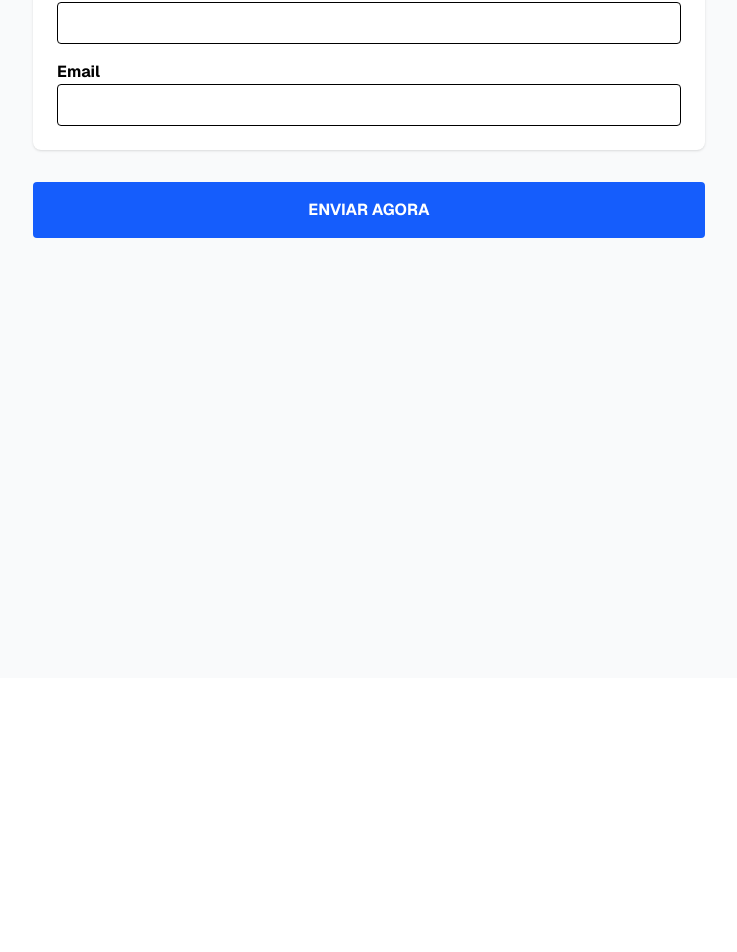
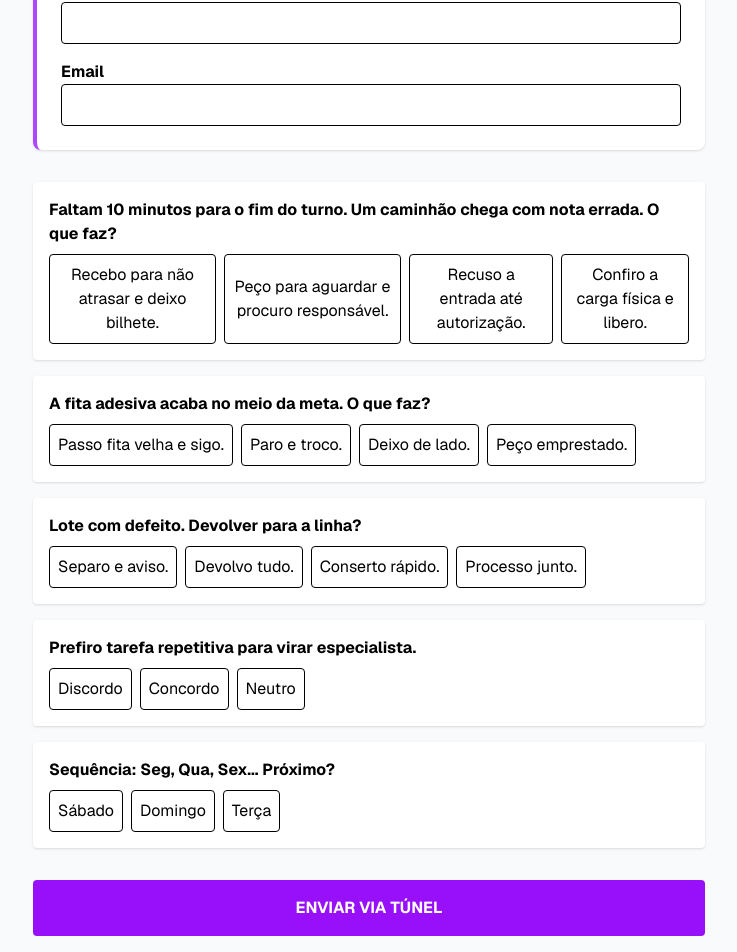
Before and after one commit to ggbrielmesquita-ux/sistema-rh, a Next.js app: page / in a window 1280 px wide. Shown: the part 122-1074 px from the top of the page, without its empty margins (271-1008 px from the left). Before the commit the page ends 800 px from the top, so only its background shows below. Built offline with nearby package versions, Linux system fonts and the light colour scheme.

Commit message:
adicionando tunel api

```diff
--- /dev/null
+++ b/app/api/salvar/route.ts
@@ -0,0 +1,30 @@
+import { createClient } from '@supabase/supabase-js';
+import { NextResponse } from 'next/server';
+
+export async function POST(request: Request) {
+  try {
+    const body = await request.json();
+
+    // Cria a conexão direto no servidor
+    const supabase = createClient(
+      process.env.NEXT_PUBLIC_SUPABASE_URL!,
+      process.env.NEXT_PUBLIC_SUPABASE_ANON_KEY!
+    );
+
+    // Tenta salvar
+    const { data, error } = await supabase
+      .from('candidates')
+      .insert([body]);
+
+    if (error) {
+      console.error('Erro do Supabase:', error);
+      return NextResponse.json({ error: error.message }, { status: 500 });
+    }
+
+    return NextResponse.json({ success: true, data });
+
+  } catch (err: any) {
+    console.error('Erro no Servidor:', err);
+    return NextResponse.json({ error: 'Erro interno no servidor' }, { status: 500 });
+  }
+}
--- a/app/page.tsx
+++ b/app/page.tsx
@@ -1,8 +1,7 @@
 'use client';
 import { useState } from 'react';
-import { supabase } from '../lib/supabaseClient';
+// NÃO importamos mais o supabase aqui. O navegador não toca mais no banco.
 
-// === DADOS DAS PERGUNTAS ===
 const FULL_QUESTIONS = [
   { id: 1, order_index: 1, category: 'Situacional', text: 'Faltam 10 minutos para o fim do turno. Um caminhão chega com nota errada. O que faz?', options: [{ id: 101, text: 'Recebo para não atrasar e deixo bilhete.', score_rit: 2, score_dis: -2 }, { id: 102, text: 'Peço para aguardar e procuro responsável.', score_res: 2 }, { id: 103, text: 'Recuso a entrada até autorização.', score_dis: 2 }, { id: 104, text: 'Confiro a carga física e libero.', score_det: -2 }] },
   { id: 2, order_index: 2, category: 'Situacional', text: 'A fita adesiva acaba no meio da meta. O que faz?', options: [{ id: 201, text: 'Passo fita velha e sigo.', score_rit: 2 }, { id: 202, text: 'Paro e troco.', score_det: 2 }, { id: 203, text: 'Deixo de lado.', score_dis: 1 }, { id: 204, text: 'Peço emprestado.', score_eqp: -1 }] },
@@ -15,12 +14,11 @@ export default function Home() {
   const [questions] = useState<any[]>(FULL_QUESTIONS);
   const [answers, setAnswers] = useState<Record<number, any>>({});
   const [result, setResult] = useState<any>(null);
+
   const [candidateName, setCandidateName] = useState('');
   const [candidateEmail, setCandidateEmail] = useState('');
-
-  // ESTADO NOVO PARA MOSTRAR O ERRO REAL
+  const [savingStatus, setSavingStatus] = useState<'idle' | 'saving' | 'success' | 'error'>('idle');
   const [errorMsg, setErrorMsg] = useState('');
-  const [savingStatus, setSavingStatus] = useState<'idle' | 'saving' | 'success' | 'error'>('idle');
 
   const handleSelect = (questionId: number, option: any) => {
     setAnswers((prev) => ({ ...prev, [questionId]: option }));
@@ -32,39 +30,52 @@ export default function Home() {
       return;
     }
 
-    // Cálculo simplificado
+    // Calcula nota (simplificado)
     let scores = { dis: 0, rot: 0, res: 0, det: 0, rit: 0, eqp: 0 };
     Object.values(answers).forEach((opt: any) => {
       scores.dis += opt.score_dis || 0;
-      // ... (outros scores)
+      scores.rot += opt.score_rot || 0;
+      scores.res += opt.score_res || 0;
+      scores.det += opt.score_det || 0;
+      scores.rit += opt.score_rit || 0;
+      scores.eqp += opt.score_eqp || 0;
     });
 
-    // Simula pontuação só para testar
-    const finalScore = 50;
+    // Simulação da nota para o teste
+    const finalScore = 50 + (scores.res * 2);
+
     setResult({ percentage: finalScore, details: scores });
     setSavingStatus('saving');
-    setErrorMsg(''); // Limpa erro anterior
+    setErrorMsg('');
 
     try {
-      console.log("Tentando salvar...");
+      console.log("Enviando para o Túnel API...");
 
-      const { error } = await supabase
-        .from('candidates')
-        .insert([{
-            name: candidateName,
-            email: candidateEmail,
-            score: finalScore,
-            details: scores
-        }]);
+      // AQUI ESTÁ A MÁGICA: Chamamos a nossa própria API, não o Supabase direto
+      const response = await fetch('/api/salvar', {
+        method: 'POST',
+        headers: {
+          'Content-Type': 'application/json',
+        },
+        body: JSON.stringify({
+          name: candidateName,
+          email: candidateEmail,
+          score: finalScore,
+          details: scores
+        }),
+      });
 
-      if (error) throw error;
+      const data = await response.json();
+
+      if (!response.ok) {
+        throw new Error(data.error || 'Erro na resposta da API');
+      }
 
       setSavingStatus('success');
 
     } catch (err: any) {
-      console.error("Erro capturado:", err);
-      // AQUI ESTÁ O SEGREDO: Pega a mensagem do erro e salva
-      setErrorMsg(err.message || JSON.stringify(err));
+      console.error("Erro no envio:", err);
+      setErrorMsg(err.message || "Erro desconhecido");
       setSavingStatus('error');
     }
   };
@@ -72,32 +83,42 @@ export default function Home() {
   return (
     <div className="min-h-screen p-8 bg-gray-50 text-black font-sans">
       <div className="max-w-2xl mx-auto">
-        {/* TÍTULO PARA CONFIRMAR VERSÃO */}
-        <h1 className="text-3xl font-bold mb-2 text-center text-blue-900">Versão de Teste (Erro Visível)</h1>
+        <h1 className="text-3xl font-bold mb-2 text-center text-blue-900">Teste (Via Túnel API)</h1>
 
-        <div className="bg-white p-6 rounded-lg mb-8 shadow">
+        <div className="bg-white p-6 rounded-lg mb-8 shadow border-l-4 border-purple-500">
           <label className="block font-bold">Nome</label>
           <input className="w-full p-2 border rounded mb-4" value={candidateName} onChange={e => setCandidateName(e.target.value)} />
           <label className="block font-bold">Email</label>
           <input className="w-full p-2 border rounded" value={candidateEmail} onChange={e => setCandidateEmail(e.target.value)} />
         </div>
 
-        <button onClick={calculateAndSave} className="w-full py-4 bg-blue-600 text-white font-bold rounded">
-          {savingStatus === 'saving' ? 'Salvando...' : 'ENVIAR AGORA'}
+        {questions.map((q) => (
+          <div key={q.id} className="mb-4 p-4 bg-white rounded shadow-sm">
+             <h3 className="font-bold">{q.text}</h3>
+             <div className="flex gap-2 mt-2">
+                {q.options.map((opt:any) => (
+                    <button key={opt.id} onClick={() => handleSelect(q.id, opt)}
+                    className={`p-2 border rounded ${answers[q.id]?.id === opt.id ? 'bg-blue-100 border-blue-500' : ''}`}>
+                        {opt.text}
+                    </button>
+                ))}
+             </div>
+          </div>
+        ))}
+
+        <button onClick={calculateAndSave} className="w-full py-4 bg-purple-600 text-white font-bold rounded mt-4">
+          {savingStatus === 'saving' ? 'Enviando...' : 'ENVIAR VIA TÚNEL'}
         </button>
 
         {savingStatus === 'error' && (
-          <div className="mt-8 p-6 bg-red-100 border-2 border-red-500 rounded-xl text-center text-red-900">
-            <h3 className="text-xl font-bold mb-2">❌ Deu Erro! Me mande o print disso:</h3>
-            <p className="text-lg font-mono bg-white p-2 rounded border border-red-200">
-              {errorMsg || "Erro desconhecido (sem mensagem)"}
-            </p>
+          <div className="mt-4 p-4 bg-red-100 text-red-900 border border-red-300 rounded">
+            ❌ Erro: {errorMsg}
           </div>
         )}
 
         {savingStatus === 'success' && (
-          <div className="mt-8 p-6 bg-green-100 border-2 border-green-500 rounded text-center">
-            <h3 className="text-xl font-bold text-green-800">✅ SUCESSO!</h3>
+          <div className="mt-4 p-4 bg-green-100 text-green-900 border border-green-300 rounded font-bold text-center">
+            ✅ SUCESSO! DADO SALVO NO BANCO!
           </div>
         )}
       </div>
```
